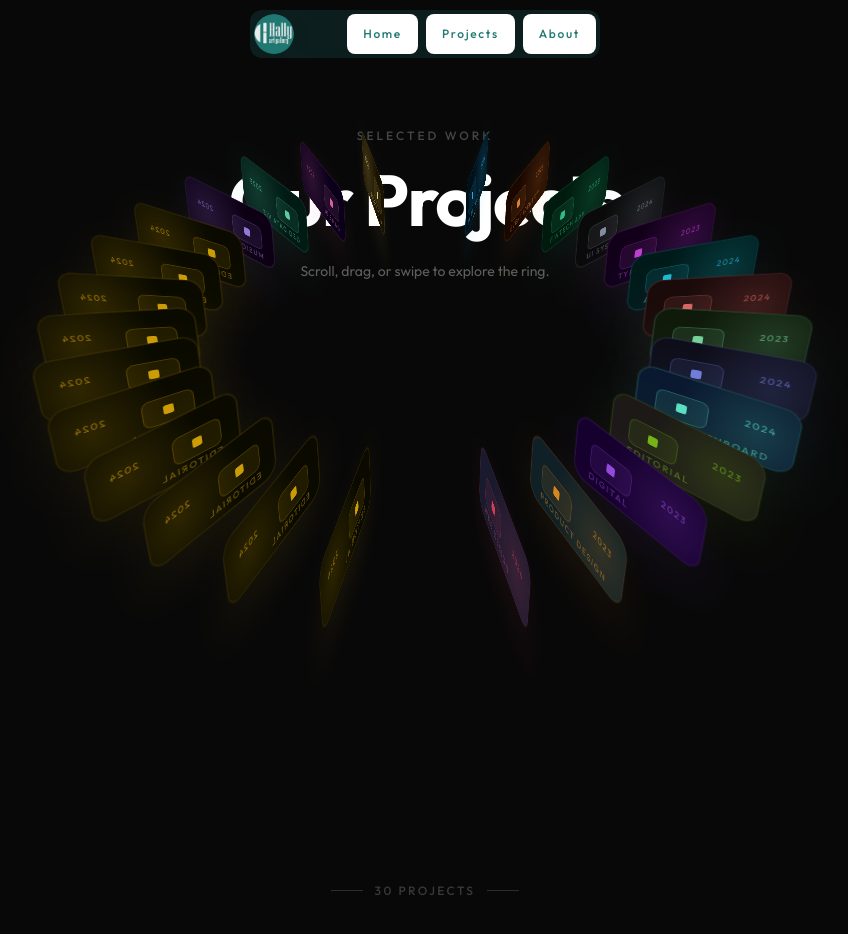
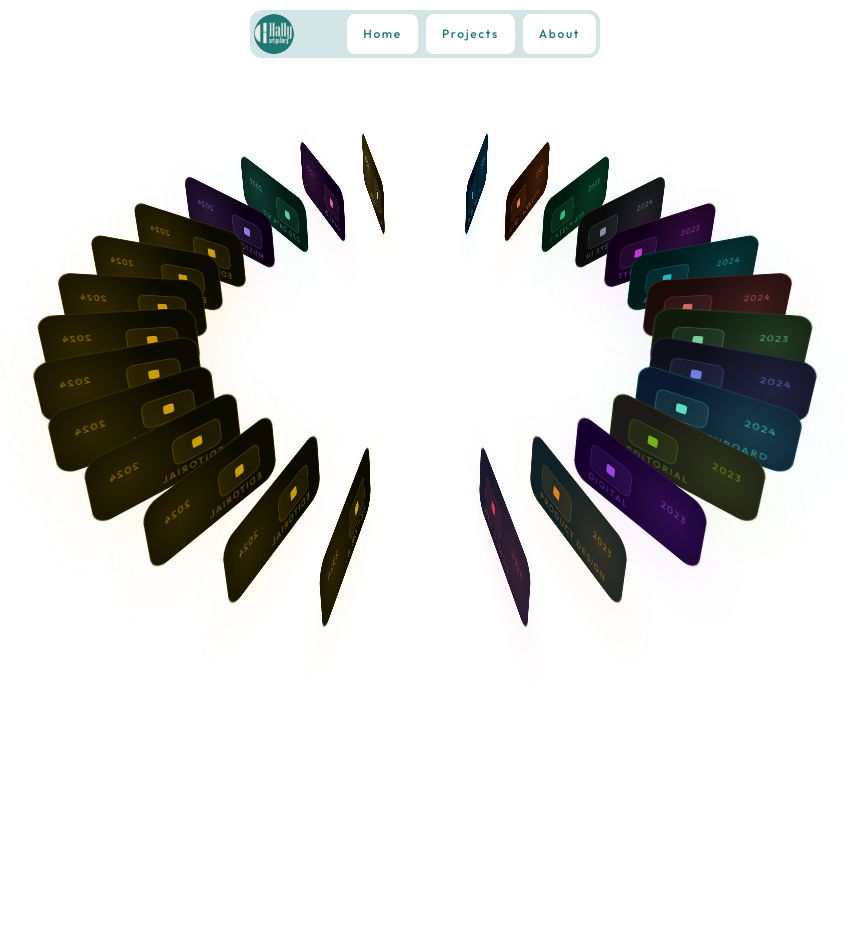
Before and after one commit to Davran-Fr/hally-design-landing, a Next.js app: page /projects in a window 1280 px wide. Shown: the top 934 px of the page, without its empty margins (215-1063 px from the left). Built offline with nearby package versions, Linux system fonts and the light colour scheme.

Commit message:
fix : carusel

```diff
--- a/app/projects/page.tsx
+++ b/app/projects/page.tsx
@@ -431,7 +431,7 @@ export default function ProjectsPage() {
   ));
 
   return (
-    <main className="min-h-screen bg-[#080808] flex flex-col">
+    <main className="min-h-screen flex flex-col">
       {/* Header */}
       <section className="pt-32 pb-10 px-8 flex flex-col items-center text-center">
         <p className="text-xs font-medium tracking-[0.25em] uppercase text-white/25 mb-5">
--- a/components/about/useAboutAnimation.ts
+++ b/components/about/useAboutAnimation.ts
@@ -310,7 +310,7 @@ export function useAboutAnimation(refs: Refs) {
     ScrollTrigger.create({
       trigger: sectionRef.current,
       start: 'top top',
-      end: '+=400%',
+      end: '+=300%',
       pin: true,
       onUpdate: (self) => {
         const p = self.progress;
```
